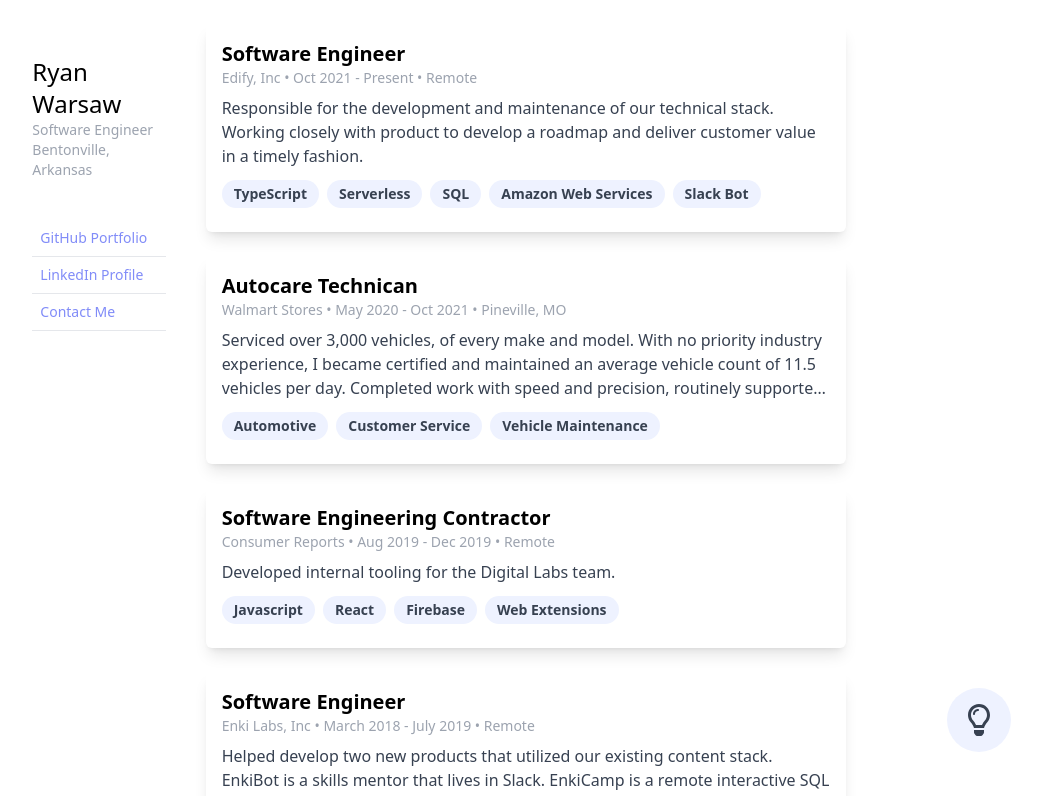
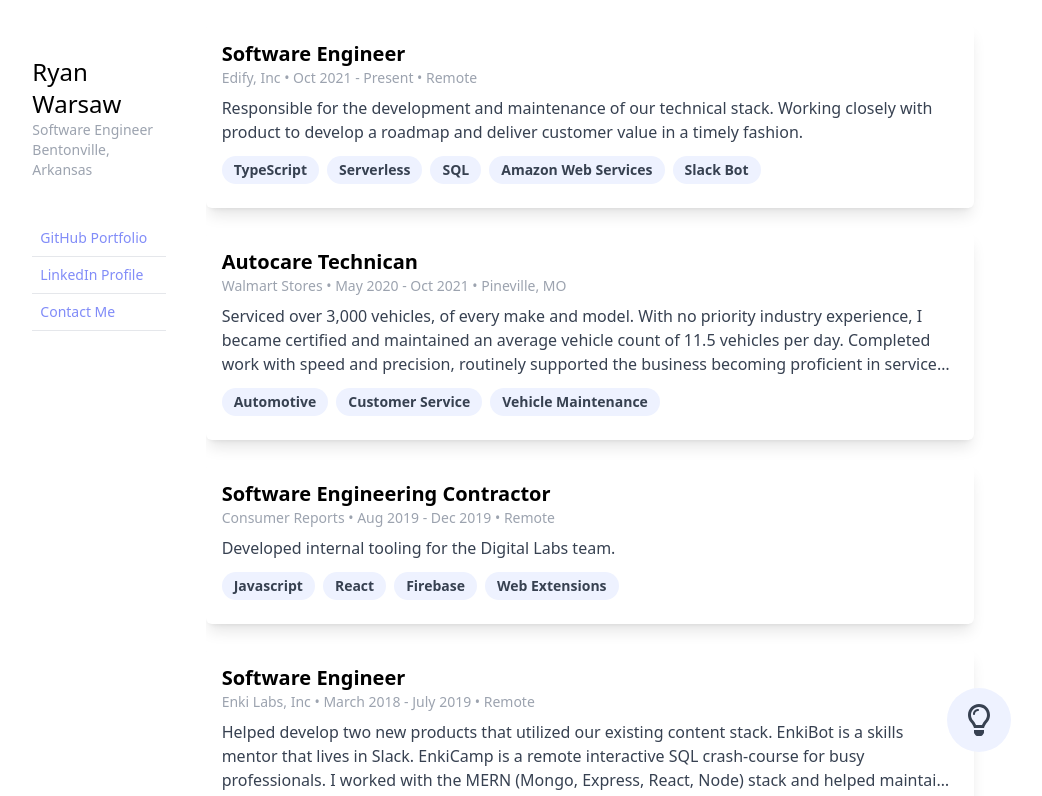
Before and after one commit to ryanwarsaw/ryanwarsaw.com, a Next.js app: page / in a window 1280 px wide. Shown: the top 796 px of the page, without its empty margins (221-1263 px from the left). Built offline with nearby package versions, Linux system fonts and the light colour scheme.

Commit message:
Fix position overscrolling

```diff
--- a/src/components/Card.tsx
+++ b/src/components/Card.tsx
@@ -5,7 +5,7 @@ import { Job } from "../misc/types";
 type Props = { job: Job };
 
 const Card = ({ job }: Props) => (
-  <div className="max-w-3xl bg-white dark:bg-slate-800 overflow-hidden rounded-md shadow-lg p-4 my-6">
+  <div className="bg-white max-w-3xl dark:bg-slate-800 overflow-hidden rounded-md shadow-lg p-4 my-6">
     <div className="flex justify-between">
       <div>
         <div className="font-bold text-xl dark:text-white">{job.title}</div>
--- a/src/pages/index.tsx
+++ b/src/pages/index.tsx
@@ -70,11 +70,9 @@ const Home: NextPage = () => {
             </div>
           </div>
         </div>
-        <div className="col-start-3 col-end-6">
-          <div className="flex flex-col items-center">
-            <div className="">
-              {resume?.length && resume.map((job) => <Card job={job} />)}
-            </div>
+        <div className="col-start-3 col-end-7">
+          <div className="h-screen overflow-scroll flex-1 flex-col">
+            {resume?.length && resume.map((job) => <Card job={job} />)}
           </div>
         </div>
         <FabButton />
```
